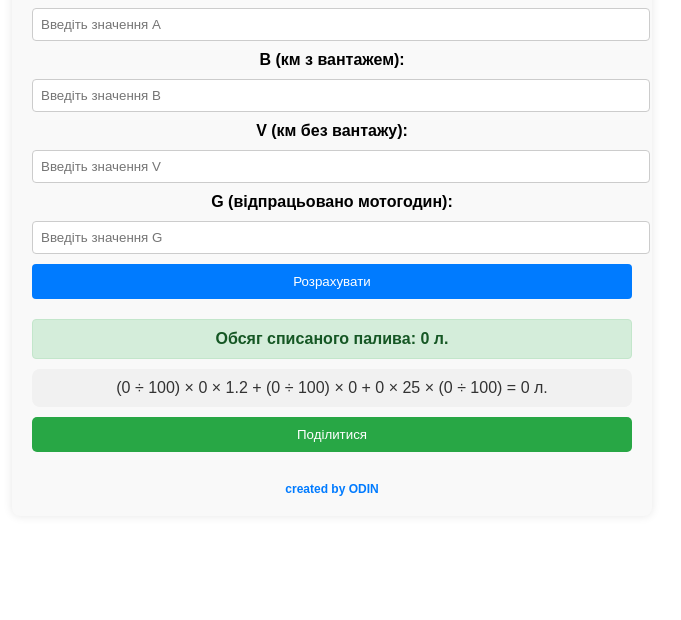
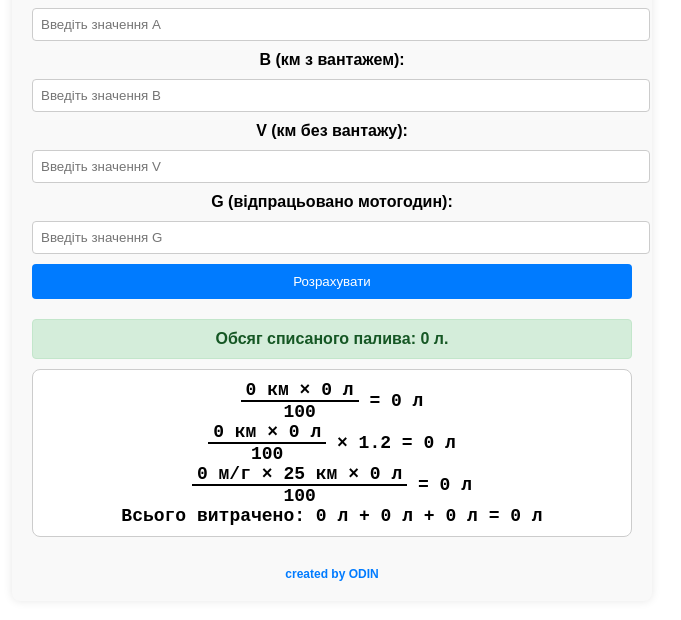
Before and after one commit to 4tankova/Odin, a plain HTML site: page index.html in a window 1280 px wide. Both pictures are taken after a click on the button "Розрахувати". Shown: the part 320-940 px from the top of the page, without its empty margins (308-989 px from the left). Before the commit the page ends 856 px from the top, so only its background shows below. Drawn offline with Linux system fonts and the light colour scheme.

Commit message:
Update index.html

```diff
--- a/index.html
+++ b/index.html
@@ -77,26 +77,28 @@
         }
         .formula {
             margin-top: 10px;
-            color: #333;
-            font-size: 16px;
-            font-weight: normal;
-            background: #f1f1f1;
+            font-size: 18px;
+            font-weight: bold;
+            background: #fff;
             padding: 10px;
+            border: 1px solid #ccc;
             border-radius: 8px;
+            text-align: center;
+            font-family: "Courier New", Courier, monospace;
+        }
+        .fraction {
             display: inline-block;
+            text-align: center;
+            vertical-align: middle;
         }
-        .share-btn {
-            margin-top: 10px;
-            background-color: #28a745;
-            color: white;
-            padding: 10px 15px;
-            border: none;
-            border-radius: 5px;
-            cursor: pointer;
-            display: none;
+        .fraction .top {
+            border-bottom: 2px solid #000;
+            display: block;
+            padding: 0 5px;
         }
-        .share-btn:hover {
-            background-color: #218838;
+        .fraction .bottom {
+            display: block;
+            padding: 0 5px;
         }
         .footer {
             margin-top: 30px;
@@ -141,7 +143,6 @@
 
         <div id="result" class="result" style="display: none;"></div>
         <div id="formula" class="formula" style="display: none;"></div>
-        <button id="share-btn" class="share-btn" onclick="shareFormula()">Поділитися</button>
         <div class="footer">
             <a href="https://www.facebook.com/profile.php?id=100001232615511" target="_blank">created by ODIN</a>
         </div>
@@ -165,36 +166,41 @@
             const roundedFuel = Math.round(totalFuel);
 
             // Формування тексту формули
-            const formula = `(${a} ÷ 100) × ${b} × 1.2 + (${a} ÷ 100) × ${v} + ${g} × 25 × (${a} ÷ 100) = ${roundedFuel} л.`;
+            const formulaHTML = `
+                <div>
+                    <span class="fraction">
+                        <span class="top">${b} км × ${a} л</span>
+                        <span class="bottom">100</span>
+                    </span>
+                    = ${Math.floor(fuelWithoutLoad)} л
+                </div>
+                <div>
+                    <span class="fraction">
+                        <span class="top">${b} км × ${a} л</span>
+                        <span class="bottom">100</span>
+                    </span>
+                    × 1.2 = ${Math.floor(fuelWithLoad)} л
+                </div>
+                <div>
+                    <span class="fraction">
+                        <span class="top">${g} м/г × 25 км × ${a} л</span>
+                        <span class="bottom">100</span>
+                    </span>
+                    = ${Math.floor(fuelByHours)} л
+                </div>
+                <div><strong>Всього витрачено:</strong> ${Math.floor(fuelWithoutLoad)} л + ${Math.floor(fuelWithLoad)} л + ${Math.floor(fuelByHours)} л = ${roundedFuel} л</div>
+            `;
 
             // Виведення результату
             const resultDiv = document.getElementById("result");
             const formulaDiv = document.getElementById("formula");
-            const shareBtn = document.getElementById("share-btn");
 
             resultDiv.style.display = "block";
             resultDiv.innerHTML = `Обсяг списаного палива: <strong>${roundedFuel}</strong> л.`;
 
             // Виведення формули
             formulaDiv.style.display = "block";
-            formulaDiv.innerHTML = formula;
-
-            // Показ кнопки "Поділитися"
-            shareBtn.style.display = "inline-block";
-            shareBtn.setAttribute("data-formula", formula);
-        }
-
-        function shareFormula() {
-            const formula = document.getElementById("share-btn").getAttribute("data-formula");
-
-            if (navigator.share) {
-                navigator.share({
-                    title: "Формула розрахунку палива",
-                    text: formula
-                }).catch(error => console.log("Error sharing", error));
-            } else {
-                alert("Ваш браузер не підтримує функцію поділитися.");
-            }
+            formulaDiv.innerHTML = formulaHTML;
         }
     </script>
 </body>
```
